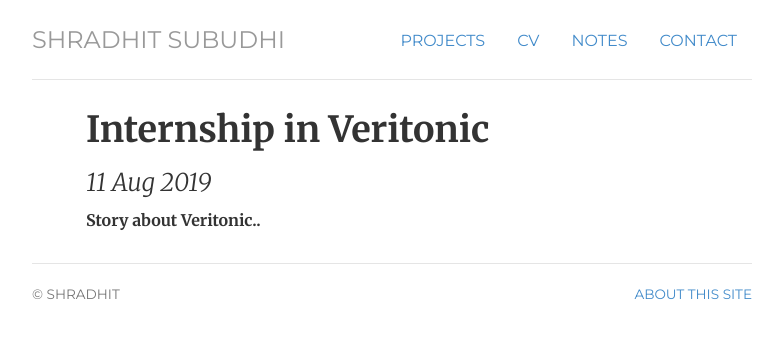
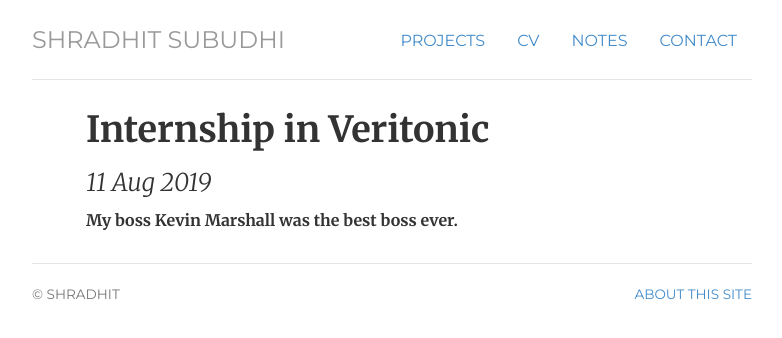
Before and after one commit to shradhit7/shradhit7.github.io, a Jekyll site: the page built from _posts/2019-08-11- Internship in Veritonic & story about best boss.md, in a window 1280 px wide. Shown: the top 338 px of the page, without its empty margins (248-1030 px from the left). Built offline with Jekyll 4.4.1, drawn with Linux system fonts in a browser that asks for light colours.

Commit message:
Update 2019-08-11- Internship in Veritonic & story about best boss.md

```diff
--- a/_posts/2019-08-11- Internship in Veritonic & story about best boss.md
+++ b/_posts/2019-08-11- Internship in Veritonic & story about best boss.md
@@ -4,4 +4,4 @@ title: Internship in Veritonic
 tags: default
 ---
 
-**Story about Veritonic..**
+**My boss Kevin Marshall was the best boss ever.**
```
